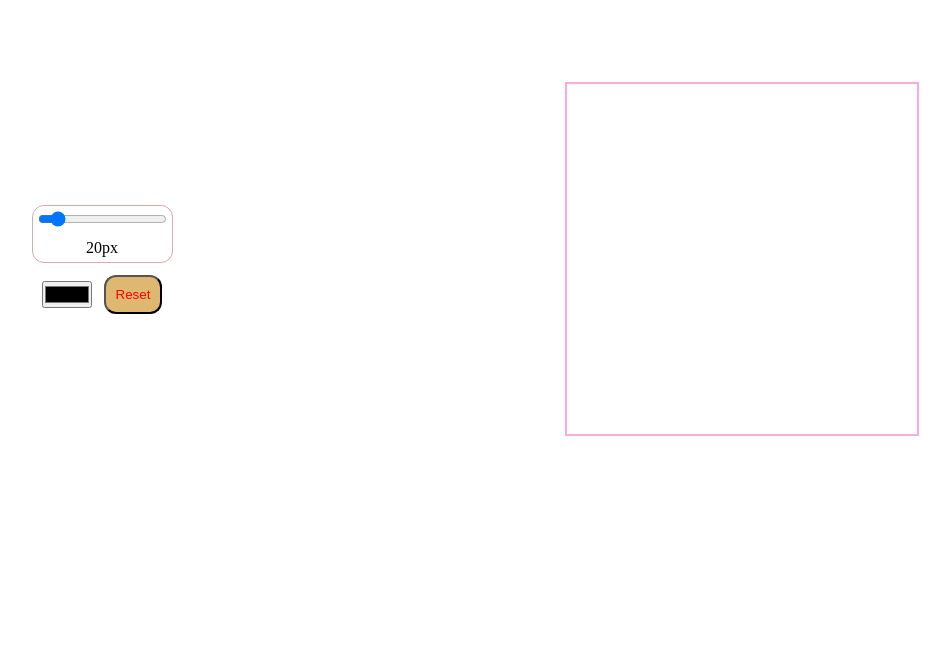
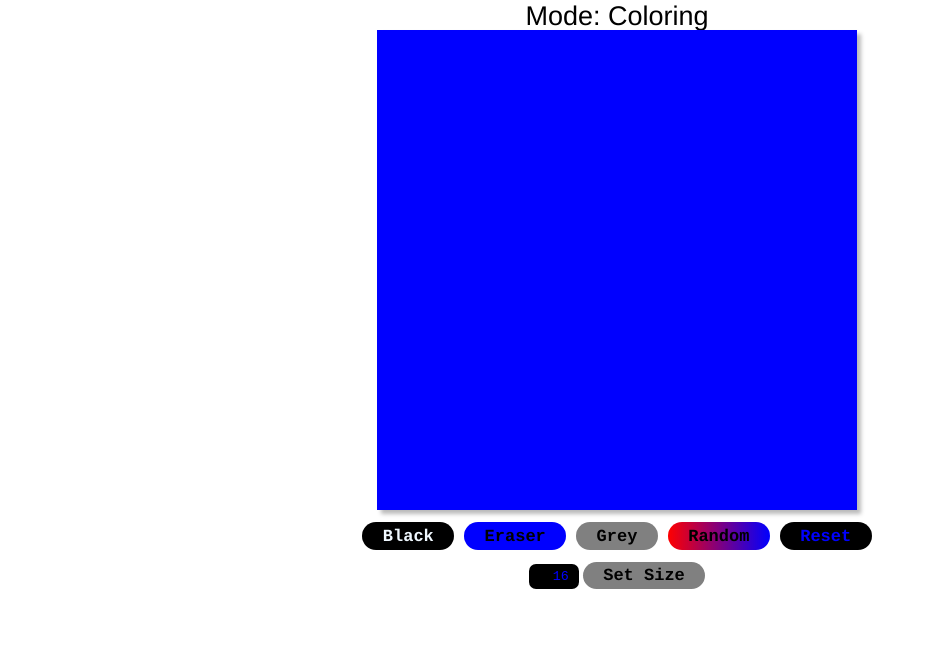
Before and after one commit to gekkowrld/etch-a-sketch, a plain HTML site: page index.html in a window 1280 px wide. Shown: the part 141-800 px from the top of the page, without its empty margins (23-973 px from the left). Drawn offline with Linux system fonts and the light colour scheme.

Commit message:
Stable drawing under mouse

```diff
--- a/index.html
+++ b/index.html
@@ -6,17 +6,32 @@
     <meta name="viewport" content="width=device-width, initial-scale=1.0">
     <script src="./script.js" defer></script>
     <link rel="stylesheet" href="style.css">
+    <link rel="stylesheet" href="reset.css">
     <title>Etch A Sketch</title>
 </head>
 <body>
-    <div class="selection">
-        <div class="top-sect">
-            <input type="range" id="size" min="10" max="100" value="20">
-            <p class="size-value"></p>
+
+    <main>
+        <div class="title">
+            <h1>Sketchpad</h1>
         </div>
-        <input type="color" id="color">
-        <button class="reset">Reset</button>
-    </div>
-    <div class="square-pad"></div>
+        <div class="mode">Mode: Coloring</div>
+        <div class="board"></div>
+        <div class="settings">
+            <nav class="buttons">
+                <button onclick="changeColor('black')" class="black">Black</button>
+                <button onclick="changeColor('blue')" class="eraser">Eraser</button>
+                <button onclick="changeColor('grey')" class="grey">Grey</button>
+                <button onclick="changeColor('random')" class="random">Random</button>
+                <button onclick="resetBoard()" class="reset">Reset</button>
+            </nav>
+            <div>
+                <input type="text" placeholder="Size of board" value="16" onchange="changeSize(this.value)">
+                <button class="set-size">Set Size</button>
+            </div>
+            <div class="error">
+            </div>
+        </div>
+    </main>
 </body>
 </html>
--- /dev/null
+++ b/reset.css
@@ -0,0 +1,51 @@
+/* http://meyerweb.com/eric/tools/css/reset/
+   v2.0 | 20110126
+   License: none (public domain)
+*/
+
+html, body, div, span, applet, object, iframe,
+h2, h3, h4, h5, h6, p, blockquote, pre,
+a, abbr, acronym, address, big, cite, code,
+del, dfn, em, img, ins, kbd, q, s, samp,
+small, strike, strong, sub, sup, tt, var,
+b, u, i, center,
+dl, dt, dd, ol, ul, li,
+fieldset, form, label, legend,
+table, caption, tbody, tfoot, thead, tr, th, td,
+article, aside, canvas, details, embed,
+figure, figcaption, footer, header, hgroup,
+menu, nav, output, ruby, section, summary,
+time, mark, audio, video {
+	margin: 0;
+	padding: 0;
+	border: 0;
+	font-size: 100%;
+	font: inherit;
+	vertical-align: baseline;
+}
+/* HTML5 display-role reset for older browsers */
+article, aside, details, figcaption, figure,
+footer, header, hgroup, menu, nav, section {
+	display: block;
+}
+body {
+	line-height: 1;
+}
+ol, ul {
+	list-style: none;
+}
+blockquote, q {
+	quotes: none;
+}
+blockquote:before, blockquote:after,
+q:before, q:after {
+	content: '';
+	content: none;
+}
+table {
+	border-collapse: collapse;
+	border-spacing: 0;
+}
+button, input{
+	border: none;
+}
--- a/script.js
+++ b/script.js
@@ -1,45 +1,58 @@
-const squarePad = document.querySelector('.square-pad');
-const resetBtn = document.querySelector('.reset');
-const size = document.querySelector('#size');
-const sizeValue = document.querySelector('.size-value');
-const theColor = document.querySelector('#color');
-const randomColor = document.querySelector('.random-color');
+let color = 'black';
+let click = true;
 
+function populateBoard(size){
+    let board = document.querySelector('.board');
+    let squares = board.querySelectorAll('div');
+    squares.forEach((div) => div.remove());
+    board.style.cssText = `grid-template-columns: repeat(${size}, 1fr); grid-template-rows: repeat(${size}, 1fr);`;
 
-for(let i = 0; i < 256; i++){
-    const smallGrids = document.createElement('div');
-    squarePad.appendChild(smallGrids);
-    smallGrids.setAttribute('class', 'small-grids');
+    let amount = size * size;
+    for(let i = 0; i < amount; i++){
+        let square = document.createElement('div');
+        square.addEventListener('mouseover', colorSquare)
+        square.style.backgroundColor = 'blue';
+        board.insertAdjacentElement('beforeend', square);
+    }
+}
+populateBoard(16);
+
+function changeSize(input){
+    if(input >= 2 && input <= 100){
+        populateBoard(input);
+        document.querySelector('.error').style.display = 'none';
+    }else{
+        console.log('too many squares');
+        document.querySelector('.error').textContent = "Input must be between 2 and 100";
+    }
+}
+function colorSquare(){
+    if(click){
+        if(color === 'random'){
+            this.style.backgroundColor = `hsl(${Math.random() * 360}, 100%, 50%)`;
+        }else{
+        this.style.backgroundColor = color;
+        }
+    }
 }
 
-const smallGrids = document.querySelectorAll('.small-grids');
+function changeColor(choice){
+    color = choice;
+}
 
-smallGrids.forEach(smallGrid => {
-    smallGrid.style.cssText = `width: ${size.value}px; height: ${size.value}px`;
-    sizeValue.innerText = `${size.value}px`;
+function resetBoard(){
+    let board = document.querySelector('.board');
+    let squares = board.querySelectorAll('div');
+    squares.forEach((div) => div.style.background = 'blue');
+}
 
+document.querySelector('body').addEventListener('click', (e) => {
+    if(e.target.tagName !== 'BUTTON'){
+        click = !click;
+        if(click){
+            document.querySelector('.mode').textContent = 'Mode: Coloring';
+        }else{
+            document.querySelector('.mode').textContent = 'Mode: Not Coloring';
+        }
+    }
 })
-
-size.addEventListener('click', () => {
-    smallGrids.forEach(smallGrid => {
-        smallGrid.style.cssText = `width: ${size.value}px; height: ${size.value}px`;
-        sizeValue.innerText = `${size.value}px`;
-    })
-})
-
-resetBtn.addEventListener('click', () => {
-    location.reload();
-})
-
-const sketch = function(e){
-    e.target.style.backgroundColor = theColor.value;
-}
-const nullSketch = function(e){
-    e.target.style.backgroundColor = '';
-}
-squarePad.addEventListener('mousedown', () => {
-  smallGrids.forEach(smallGrid => smallGrid.addEventListener('mousemove', sketch));
-})
-squarePad.addEventListener('mouseup', () => {
-    smallGrids.forEach(smallGrid => smallGrid.addEventListener('mouseup', nullSketch));
-  })
--- a/style.css
+++ b/style.css
@@ -1,44 +1,76 @@
-*{
-    margin: 0;
-    padding: 0;
-    box-sizing: border-box;
-}
 body{
     height: 100vh;
     display: grid;
-    grid-template-columns: 250px auto;
-    place-items: center;
+    place-content: center;
+    font-family: 'Courier New', Courier, monospace;
 }
-.square-pad{
-    border: 2px solid #fad;
+main{
+    display: flex;
+    flex-direction: column;
+    align-items: center;
+    justify-content: center;
+}
+.board{
+    width: 60vh;
+    height: 60vh;
     display: grid;
-    grid-template-columns: repeat(16, 1fr);
-    grid-template-rows: repeat(16, 1fr);
-    gap: 2px;
+    box-shadow: 4px 4px 4px #bbb;
+    cursor: grab;
 }
-
-.selection{
+h1{
+    font-family: 'Times New Roman', Times, serif;
+}
+.error{
+    color: red;
+}
+.mode{
+    font-family: 'Franklin Gothic Medium', 'Arial Narrow', Arial, sans-serif;
+    font-size: 27px;
+}
+.buttons{
+    display: flex;
+    flex: 1;
+    gap: 10px;
+    margin: 12px;
+}
+button{
+    background-color: #fff;
+    font-family: Courier, monospace;
+    font-weight: 900;
+    font-size: 17px;
+    padding: 0.25em 1.2em;
+    border-radius: 2em;
+    cursor: pointer;
+}
+input[type="text"]{
+    width: 30px;
+    font-family: 'Courier New', Courier, monospace;
+    padding: 5px 10px;
+    text-align: right;
+    border-radius: 7px;
+}
+.settings{
+    width: 450px;
+    align-content: space-evenly;
+    justify-content: center;
     display: flex;
     flex-wrap: wrap;
-    gap: 12px;
-    margin:0 30px;
-    justify-content: center;
-    align-items: center;
 }
-.selection button{
-    padding: 10px;
-    border-radius: 12px;
+.black{
+    color: #f0f8ff;
+    background-color: #000;
 }
-.top-sect{
-    border: 1px solid #daa;
-    padding: 5px;
-    display: grid;
-    place-items: center;
-    gap: 12px;
-    border-radius: 12px;
+.eraser{
+    background-color: #0000ff;
+    color: #000;
 }
-
-.reset{
-    color: #f00;
-    background-color: #deb770;
+.random{
+    background: linear-gradient(90deg,#f00, #00f);
 }
+.grey, .set-size{
+    background-color: rgb(128, 128, 128);
+}
+.reset, input[type='text']{
+    background-color: #000;
+    color: #0000ff;
+}
```
